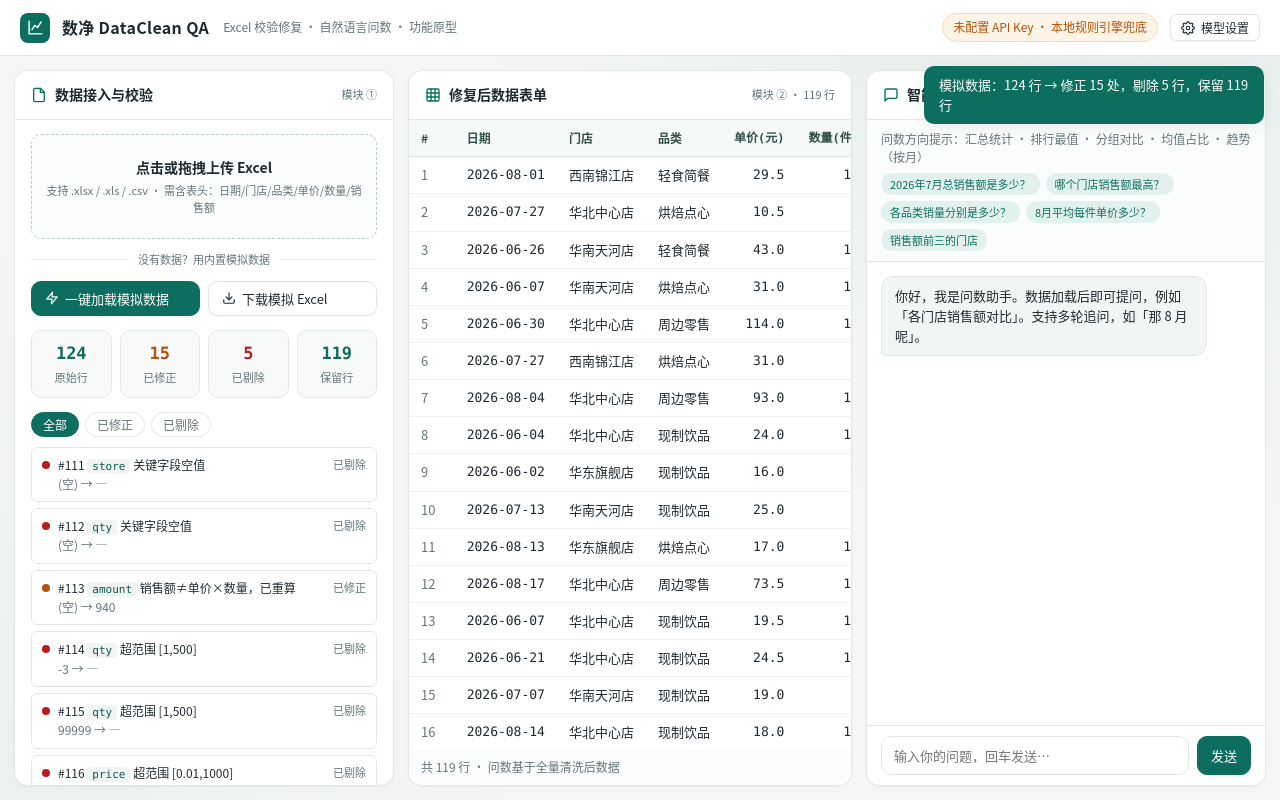
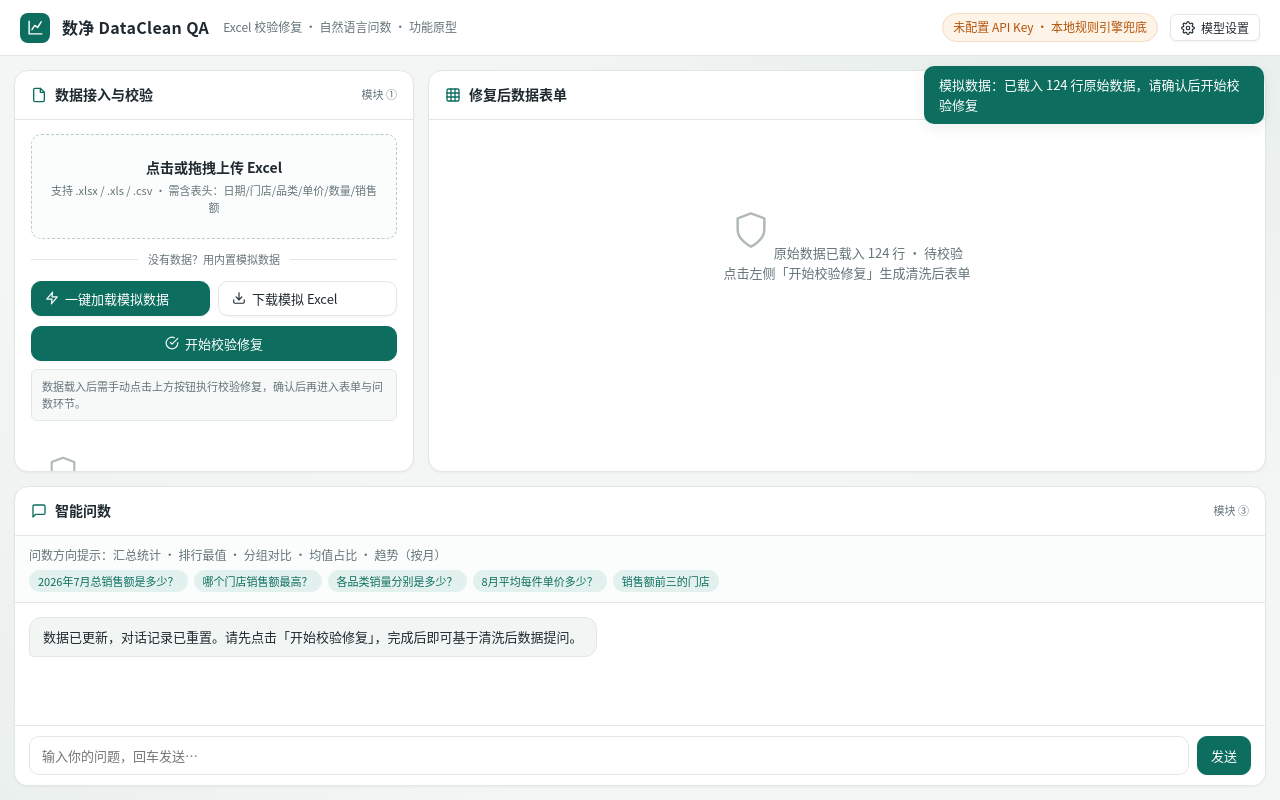
Before and after one commit to Psychorayda/AI-Doc, a plain HTML site: page excel-qa-proto/index.html in a window 1280 px wide. Both pictures are taken after a click on the button "一键加载模拟数据". Drawn offline with Linux system fonts and the light colour scheme.

Commit message:
feat: Excel数据处理与自然语言问数原型
Co-authored-by: traeagent <traeagent@users.noreply.github.com>

```diff
--- a/excel-qa-proto/index.html
+++ b/excel-qa-proto/index.html
@@ -46,10 +46,15 @@ header .spacer{flex:1}
 .chip{font-size:12px;padding:4px 10px;border-radius:999px;background:var(--primary-soft);color:var(--primary);border:1px solid #cfe4df;white-space:nowrap}
 .chip.warn{background:#fdf3e7;color:var(--warning);border-color:#f0ddc2}
 
-/* ================= 主布局 ================= */
-main{flex:1;display:grid;grid-template-columns:380px minmax(0,1fr) 400px;gap:14px;padding:14px;min-height:0}
+/* ================= 主布局（上：管线+表格 / 下：对话全宽） ================= */
+main{flex:1;display:grid;min-height:0;gap:14px;padding:14px;
+  grid-template-columns:400px minmax(0,1fr);
+  grid-template-rows:minmax(0,1fr) minmax(300px,40%);
+  grid-template-areas:"pipe table" "chat chat"}
 .panel{background:var(--surface);border:1px solid var(--border);border-radius:var(--r-lg);box-shadow:var(--sh-sm);display:flex;flex-direction:column;min-height:0;overflow:hidden;animation:rise .45s ease both}
-.panel:nth-child(2){animation-delay:.06s}.panel:nth-child(3){animation-delay:.12s}
+.panel:nth-child(1){grid-area:pipe}
+.panel:nth-child(2){grid-area:table;animation-delay:.06s}
+.panel:nth-child(3){grid-area:chat;animation-delay:.12s}
 @keyframes rise{from{opacity:0;transform:translateY(10px)}to{opacity:1;transform:none}}
 .panel-head{flex:none;display:flex;align-items:center;gap:8px;padding:13px 16px;border-bottom:1px solid var(--border);font-weight:600;font-size:14px}
 .panel-head svg{color:var(--primary)}
@@ -145,7 +150,7 @@ tfoot td{padding:8px 12px;font-size:12px;color:var(--text-sub);background:#fbfdf
 .toast.err{background:var(--danger)}
 .toast.ok{background:var(--primary)}
 
-@media (max-width:1180px){main{grid-template-columns:1fr;overflow:auto}body{overflow:auto}.panel{max-height:none}}
+@media (max-width:1180px){main{grid-template-columns:1fr;grid-template-rows:none;grid-template-areas:"pipe" "table" "chat";overflow:auto}body{overflow:auto}.panel{max-height:none}.panel:nth-child(3){min-height:420px}}
 </style>
 </head>
 <body>
@@ -188,6 +193,11 @@ tfoot td{padding:8px 12px;font-size:12px;color:var(--text-sub);background:#fbfdf
           下载模拟 Excel
         </button>
       </div>
+      <button class="btn primary block" id="btnValidate" disabled style="margin-top:10px">
+        <svg width="14" height="14" viewBox="0 0 24 24" fill="none" stroke="currentColor" stroke-width="2" stroke-linecap="round" stroke-linejoin="round"><path d="M22 11.08V12a10 10 0 1 1-5.93-9.14"/><polyline points="22 4 12 14.01 9 11.01"/></svg>
+        开始校验修复
+      </button>
+      <div class="tip" style="margin-top:8px">数据载入后需手动点击上方按钮执行校验修复，确认后再进入表单与问数环节。</div>
 
       <div class="stats" id="stats" style="display:none">
         <div class="stat"><b id="stRaw">0</b><span>原始行</span></div>
@@ -206,7 +216,7 @@ tfoot td{padding:8px 12px;font-size:12px;color:var(--text-sub);background:#fbfdf
       </div>
       <div class="empty" id="issueEmpty">
         <svg width="34" height="34" viewBox="0 0 24 24" fill="none" stroke="currentColor" stroke-width="1.5" stroke-linecap="round" stroke-linejoin="round"><path d="M12 22s8-4 8-10V5l-8-3-8 3v7c0 6 8 10 8 10z"/></svg>
-        上传或加载数据后，这里展示校验报告<br>（空值 / 超范围 / 单位错误 / 符号错误 / 数值转文字等）
+        上传或加载数据后，点击「开始校验修复」生成报告<br>（空值 / 超范围 / 单位错误 / 符号错误 / 数值转文字等）
       </div>
     </div>
   </section>
@@ -562,9 +572,14 @@ const NLU = (() => {
     }
     enums.stores.forEach(s=>{ if(q.includes(s)||q.includes(s.slice(0,2))) spec.filters.store=s; });
     enums.cats.forEach(c=>{ if(q.includes(c)||q.includes(c.replace(/^现制|^轻食|^周边/,''))) spec.filters.category=c; });
-    const ym = q.match(/(20\d{2})\s*年?\s*(\d{1,2})\s*月/);
-    if(ym) spec.filters.month = `${ym[1]}-${ym[2].padStart(2,'0')}`;
-    else { const mm = q.match(/(\d{1,2})\s*月/); if(mm) spec.filters.month = `2026-${mm[1].padStart(2,'0')}`; }
+    const CNM = {'一':1,'二':2,'两':2,'三':3,'四':4,'五':5,'六':6,'七':7,'八':8,'九':9,'十':10,'十一':11,'十二':12};
+    const toMonth = s => /^\d+$/.test(s) ? +s : CNM[s];
+    const ym = q.match(/(20\d{2})\s*年?\s*(\d{1,2})\s*月/) || q.match(/(20\d{2})\s*年\s*(十一|十二|[一二两三四五六七八九十])\s*月/);
+    if(ym) spec.filters.month = `${ym[1]}-${String(toMonth(ym[2])).padStart(2,'0')}`;
+    else {
+      const mm = q.match(/(\d{1,2})\s*月/) || q.match(/(十一|十二|[一二两三四五六七八九十])\s*月/);
+      if(mm) spec.filters.month = `2026-${String(toMonth(mm[1])).padStart(2,'0')}`;
+    }
     if(/最高|最低/.test(q) && !spec.groupBy){ spec.groupBy='store'; spec.topN=spec.topN||1; }
     return spec;
   }
@@ -611,9 +626,13 @@ const LLMClient = (() => {
 const Chat = (() => {
   let lastUserQ = null;
 
+  function reset(){ lastUserQ = null; }
+
   async function ask(q){
     if(!Store.cleanRows.length){
-      UI.addMsg('ai','请先在左侧上传 Excel 或点击「一键加载模拟数据」，我才能基于数据回答。', true);
+      UI.addMsg('ai', Store.rawRows.length
+        ? '数据已载入但尚未校验，请先点击左侧「开始校验修复」，完成后我才能基于清洗后数据回答。'
+        : '请先在左侧上传 Excel 或点击「一键加载模拟数据」，并完成校验修复后再提问。', true);
       return;
     }
     UI.addMsg('user', q);
@@ -664,7 +683,7 @@ const Chat = (() => {
     Store.chat.push({role:'user', content:q}, {role:'assistant', content:answer});
     if(Store.chat.length>12) Store.chat = Store.chat.slice(-12);  // 控制记忆长度=控制成本
   }
-  return { ask };
+  return { ask, reset };
 })();
 
 /* =====================================================================
@@ -741,10 +760,37 @@ const UI = (() => {
     return d;
   }
 
-  /* ---- 数据装载主流程 ---- */
-  async function loadRows(raw, sourceName){
+  /* ---- 数据装载：两段式（载入原始数据 → 用户确认后校验修复） ---- */
+  function resetChat(greeting){
+    Store.chat = [];
+    Chat.reset();
+    $('chatLog').innerHTML = '';
+    addMsg('ai', greeting || '你好，我是问数助手。数据加载后即可提问，例如「各门店销售额对比」。支持多轮追问，如「那 8 月呢」。');
+  }
+
+  function loadRaw(raw, sourceName){
     Store.rawRows = raw;
-    const { clean, issues } = Validator.run(raw);
+    Store.cleanRows = [];
+    Store.issues = [];
+    Store.enumCache = null;
+    Store.issueFilter = 'all';
+    // 重置各视图到「待校验」状态
+    $('stats').style.display = 'none';
+    $('issueZone').style.display = 'none';
+    $('issueEmpty').style.display = 'block';
+    document.querySelectorAll('.f-chip').forEach(x=>x.classList.toggle('on', x.dataset.f==='all'));
+    $('tableWrap').innerHTML = `<div class="empty" style="padding-top:90px">
+      <svg width="40" height="40" viewBox="0 0 24 24" fill="none" stroke="currentColor" stroke-width="1.5" stroke-linecap="round" stroke-linejoin="round"><path d="M12 22s8-4 8-10V5l-8-3-8 3v7c0 6 8 10 8 10z"/></svg>
+      原始数据已载入 ${raw.length} 行 · 待校验<br>点击左侧「开始校验修复」生成清洗后表单</div>`;
+    $('tblTag').textContent = '模块 ② · 待校验';
+    $('btnValidate').disabled = false;
+    resetChat('数据已更新，对话记录已重置。请先点击「开始校验修复」，完成后即可基于清洗后数据提问。');
+    toast(`${sourceName}：已载入 ${raw.length} 行原始数据，请确认后开始校验修复`, 'ok');
+  }
+
+  function runValidation(){
+    if(!Store.rawRows.length) return;
+    const { clean, issues } = Validator.run(Store.rawRows);
     Store.cleanRows = clean;
     Store.issues = issues;
     Store.enumCache = {
@@ -752,7 +798,8 @@ const UI = (() => {
       cats:   [...new Set(clean.map(r=>r.category))]
     };
     renderStats(); renderIssues(); renderTable();
-    toast(`${sourceName}：${raw.length} 行 → 修正 ${issues.filter(i=>i.action==='fixed').length} 处，剔除 ${issues.filter(i=>i.action==='removed').length} 行，保留 ${clean.length} 行`, 'ok');
+    $('btnValidate').disabled = true;
+    toast(`校验完成：修正 ${issues.filter(i=>i.action==='fixed').length} 处，剔除 ${issues.filter(i=>i.action==='removed').length} 行，保留 ${clean.length} 行`, 'ok');
   }
 
   /* ---- 事件绑定 ---- */
@@ -765,12 +812,13 @@ const UI = (() => {
     file.onchange = ()=>{ if(file.files[0]) handleFile(file.files[0]); file.value=''; };
 
     async function handleFile(f){
-      try{ const rows = await ExcelIO.parse(f); loadRows(rows, f.name); }
+      try{ const rows = await ExcelIO.parse(f); loadRaw(rows, f.name); }
       catch(e){ toast('解析失败：'+e.message, 'err'); }
     }
 
-    $('btnMockLoad').onclick = ()=>loadRows(MockData.generate(), '模拟数据');
+    $('btnMockLoad').onclick = ()=>loadRaw(MockData.generate(), '模拟数据');
     $('btnMockDl').onclick = ()=>ExcelIO.downloadMock(MockData.generate());
+    $('btnValidate').onclick = runValidation;
 
     document.querySelectorAll('.f-chip').forEach(b=>b.onclick = ()=>{
       document.querySelectorAll('.f-chip').forEach(x=>x.classList.remove('on'));
```
